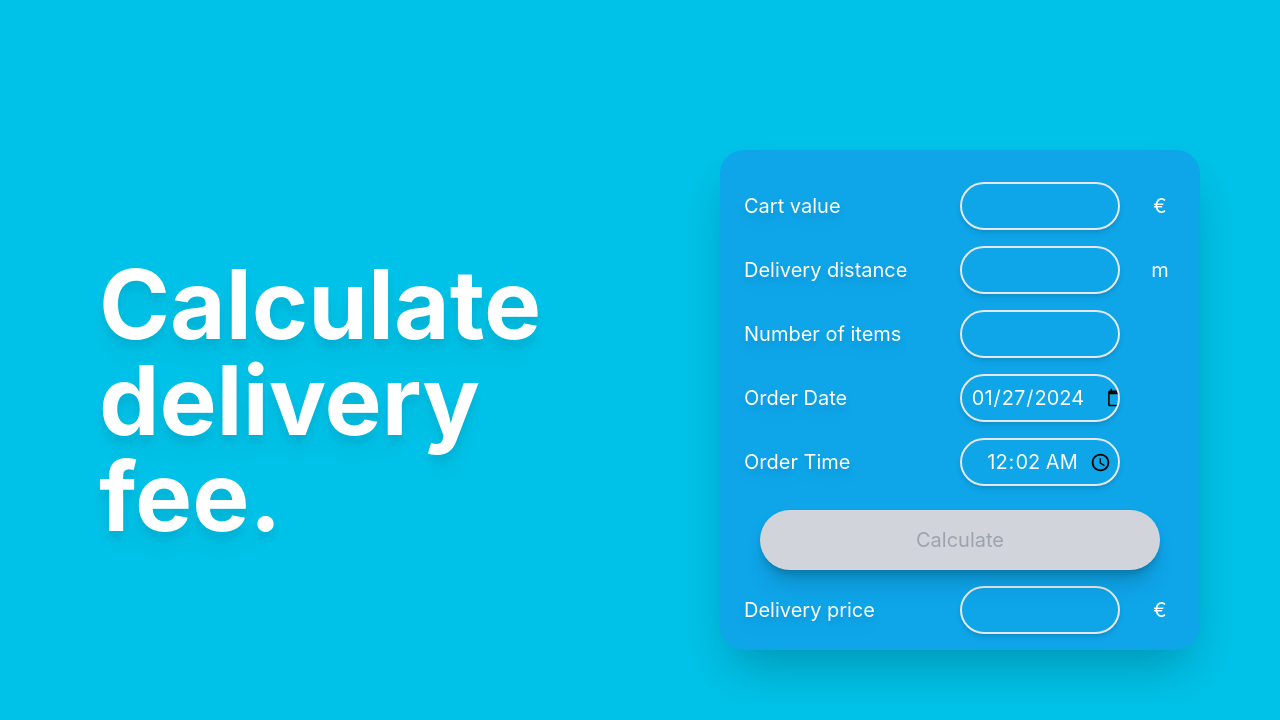
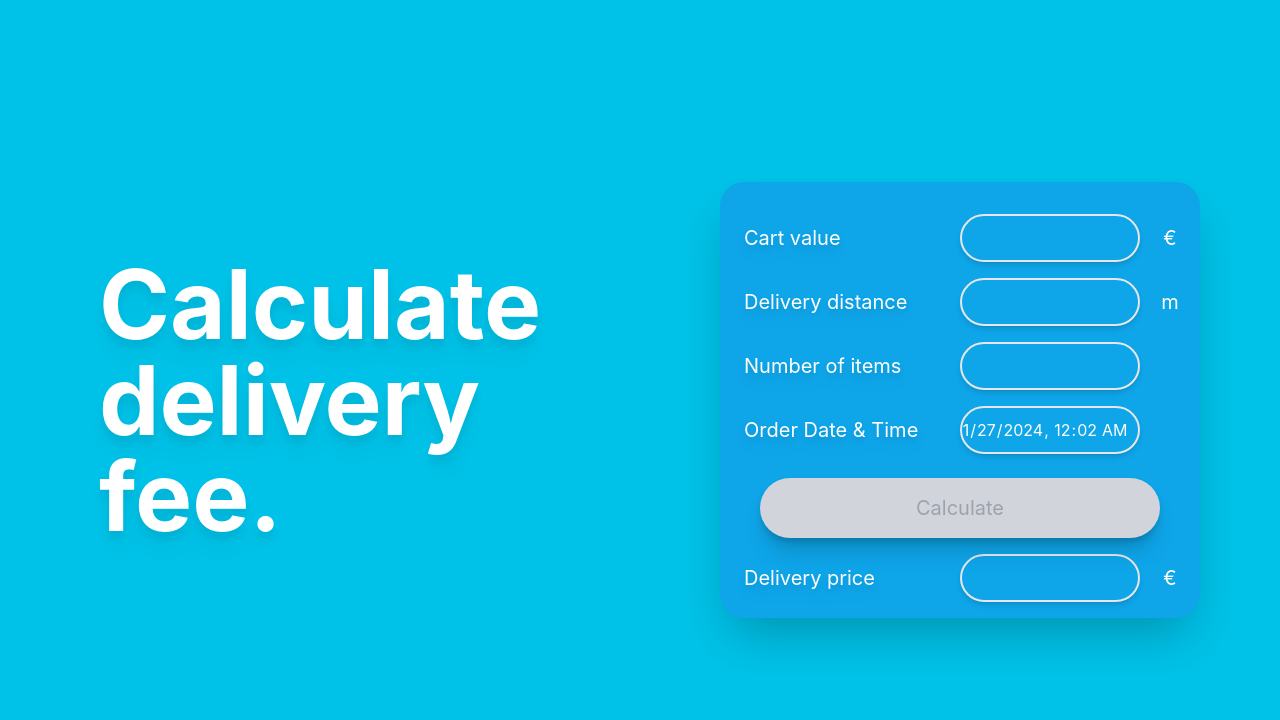
Before and after one commit to patrickkorhonen/Delivery-fee-calculator, a React (Create React App) app in the folder wolt-frontend/: page / in a window 1280 px wide. Shown: the top 720 px of the page. Built offline with nearby package versions, Linux system fonts and the light colour scheme.

Commit message:
modified ui

```diff
--- a/wolt-frontend/src/components/calculator.tsx
+++ b/wolt-frontend/src/components/calculator.tsx
@@ -9,7 +9,7 @@ const Calculator = () => {
   const [time, setTime] = useState<string>(new Date().toTimeString().slice(0, 5))
   const [deliveryFee, setDeliveryFee] = useState<number>()
 
-  console.log(deliveryDistance % 1)
+
   //Checks if it is friday and rush hour
   const checkRushHour = () => {
     if (new Date(date).toString().slice(0, 3) == "Fri" && 1500 <= Number(time.replace(':', '')) && Number(time.replace(':', '')) <= 1900) {
@@ -52,6 +52,7 @@ const Calculator = () => {
     }
   }
 
+  //This handles the fee calculation and returns the final price
   const calculate = () => {
     if (cartValue >= 200) {
       setDeliveryFee(0)
@@ -65,10 +66,11 @@ const Calculator = () => {
     }
   }
 
+  // I am made responsive design with tailwind
   return (
     <div className="sm:text-xl 2xl:text-2xl text-sm font-inter shadow-2xl text-white rounded-3xl mb-8 xl:mb-0 bg-sky-500">
-      <div className="grid grid-cols-6  items-center 2xl:h-24 h-16 mt-6">
-            <label htmlFor="cartValue" className="ml-6 col-span-3 drop-shadow-lg">
+      <div className="grid grid-cols-8  items-center 2xl:h-24 h-16 mt-6">
+            <label htmlFor="cartValue" className="ml-6 col-span-4 drop-shadow-lg">
               Cart value
             </label>
             <input
@@ -78,46 +80,45 @@ const Calculator = () => {
               id="cartValue"
               min="0"
               onChange={event => setCartValue(Number(event.target.value))}
-              className="2xl:h-16 h-12 border-2 col-span-2 rounded-3xl shadow-md text-center bg-sky-500 hover:bg-sky-400 invalid:border-red-700 invalid:text-red-700"
+              className="2xl:h-16 h-12 border-2 col-span-3 rounded-3xl shadow-md text-center bg-sky-500 hover:bg-sky-400 invalid:border-red-700 invalid:text-red-700"
             />
             <p className="text-center">€</p>
       </div>
-      <div className="grid grid-cols-6 items-center 2xl:h-24 h-16">
-            <label htmlFor="deliveryDistance" className="ml-6 col-span-3 drop-shadow-lg ">
+      <div className="grid grid-cols-8 items-center 2xl:h-24 h-16">
+            <label htmlFor="deliveryDistance" className="ml-6 col-span-4 drop-shadow-lg ">
               Delivery distance
             </label>
             <input
               type="number"
+              data-test-id="deliveryDistance"
               id="deliveryDistance"
               min="0"
               onChange={event => setDeliveryDistance(Number(event.target.value))}
-              className="2xl:h-16 h-12 border-2 col-span-2 rounded-3xl shadow-md text-center bg-sky-500 hover:bg-sky-400 invalid:border-red-700 invalid:text-red-700"
+              className="2xl:h-16 h-12 border-2 col-span-3 rounded-3xl shadow-md text-center bg-sky-500 hover:bg-sky-400 invalid:border-red-700 invalid:text-red-700"
             />
             <p className="text-center">m</p>
       </div>
-      <div className="grid grid-cols-6 items-center 2xl:h-24 h-16">
-            <label htmlFor="NumberOfItems" className="text-left col-span-3 ml-6 drop-shadow-lg ">
+      <div className="grid grid-cols-8 items-center 2xl:h-24 h-16">
+            <label htmlFor="numberOfItems" className="text-left col-span-4 ml-6 drop-shadow-lg ">
               Number of items
             </label>
             <input
               type="number"
-              id="NumberOfItems"
+              data-test-id="numberOfItems"
+              id="numberOfItems"
               min="0"
               onChange={event => setItemAmount(Number(event.target.value))}
-              className="2xl:h-16 h-12 border-2 col-span-2 rounded-3xl shadow-md text-center bg-sky-500 hover:bg-sky-400 invalid:border-red-700 invalid:text-red-700"
+              className="2xl:h-16 h-12 border-2 col-span-3 rounded-3xl shadow-md text-center bg-sky-500 hover:bg-sky-400 invalid:border-red-700 invalid:text-red-700"
             />
       </div>
-      <div className="grid grid-cols-6 items-center 2xl:h-24 h-16">
-            <label htmlFor="date" className="text-left ml-6 col-span-3 drop-shadow-lg ">
-              Order Date
+      <div className="grid grid-cols-8 items-center 2xl:h-24 h-16">
+            <label htmlFor="orderTime" className="text-left ml-6 col-span-4 drop-shadow-lg ">
+              Order Date & Time
             </label>
-            <input onChange={event => setDate(event.target.value)} className="2xl:h-16 h-12 min-w-28 border-2 col-span-2 px-1 rounded-3xl shadow-md text-center flex items-center justify-center bg-sky-500 hover:bg-sky-400 invalid:border-red-700 invalid:text-red-700" type="date" id="date" defaultValue={date} />
-      </div>
-      <div className="grid grid-cols-6 items-center 2xl:h-24 h-16">
-            <label htmlFor="time" className="text-left ml-6 col-span-3 drop-shadow-lg ">
-              Order Time
-            </label>
-            <input onChange={event => setTime(event.target.value)} className="2xl:h-16 h-12 min-w-28 border-2 col-span-2 px-1 rounded-3xl shadow-md pl-6 text-center flex items-center justify-center bg-sky-500 hover:bg-sky-400 invalid:border-red-700 invalid:text-red-700" type="time" id="time" defaultValue={time} min="00:00" max="24:00"/>
+            <input onChange={event => {
+              setDate(event.target.value.split('T')[0])
+              setTime(event.target.value.split('T')[1])
+            }} className="2xl:h-16 h-12 min-w-32 text-xs sm:text-base min-[1800px]:text-2xl border-2 col-span-3 px-1 rounded-3xl shadow-md text-center flex items-center justify-center bg-sky-500 hover:bg-sky-400 invalid:border-red-700 invalid:text-red-700" type="datetime-local" data-test-id="orderTime" id="orderTime" defaultValue={date + 'T' + time} />
       </div>
       {cartValue > 0 && deliveryDistance > 0 && deliveryDistance % 1 === 0 && itemAmount > 0 && date ? (
         <div className="flex justify-center mt-4 mb-4">
@@ -129,11 +130,11 @@ const Calculator = () => {
       </div>
       )}
 
-      <div className="grid grid-cols-6  items-center 2xl:h-24 mb-4">
-            <p className="ml-6 col-span-3 drop-shadow-lg">
+      <div className="grid grid-cols-8  items-center 2xl:h-24 mb-4">
+            <p className="ml-6 col-span-4 drop-shadow-lg">
               Delivery price
             </p>
-            <p className="2xl:h-16 h-12 flex justify-center items-center border-2 col-span-2 rounded-3xl shadow-md bg-sky-500">{deliveryFee}</p>
+            <p data-test-id="fee" className="2xl:h-16 h-12 flex justify-center items-center border-2 col-span-3 rounded-3xl shadow-md bg-sky-500">{deliveryFee}</p>
             <p className="text-center">€</p>
       </div>
     </div>
```
